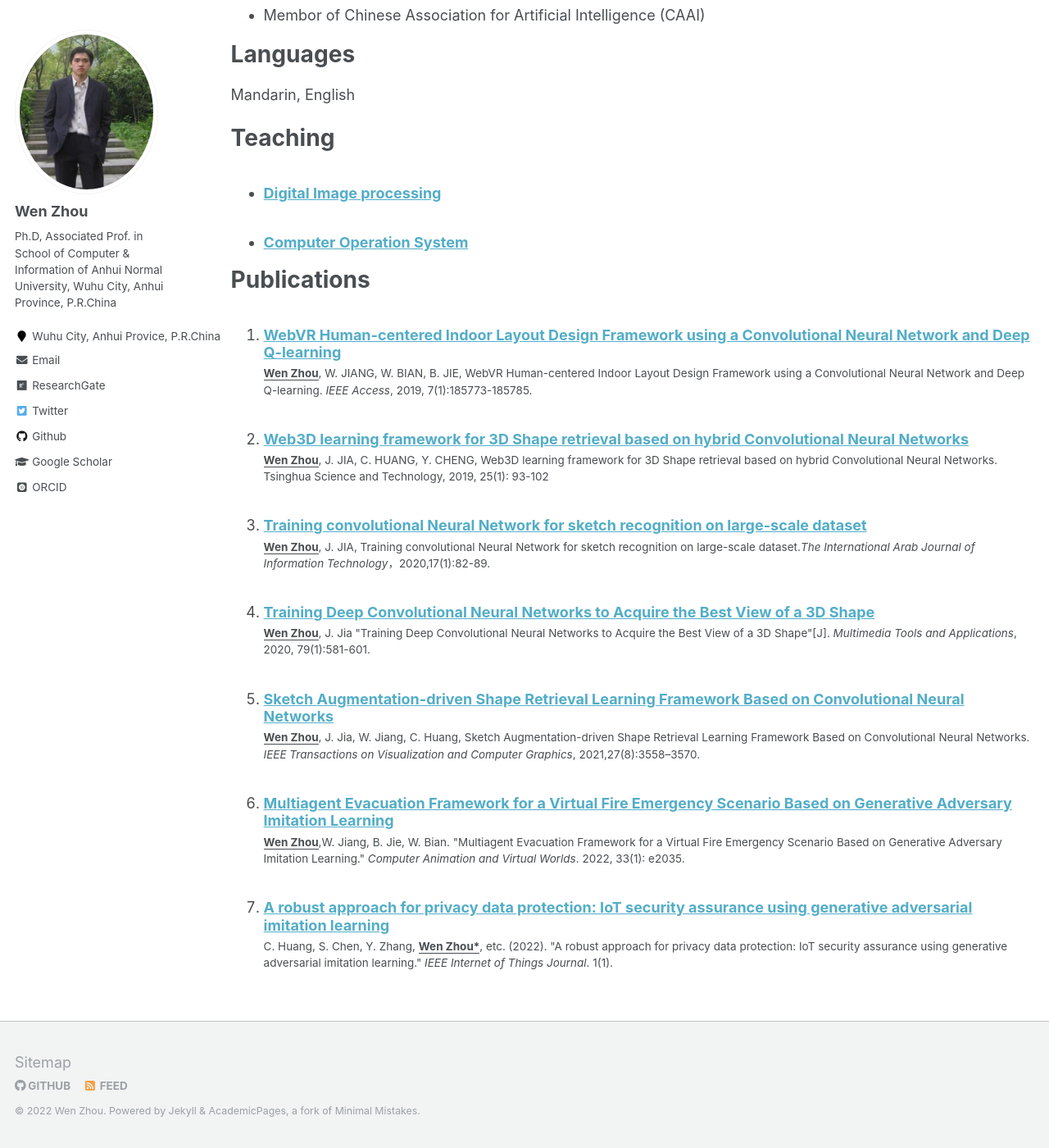
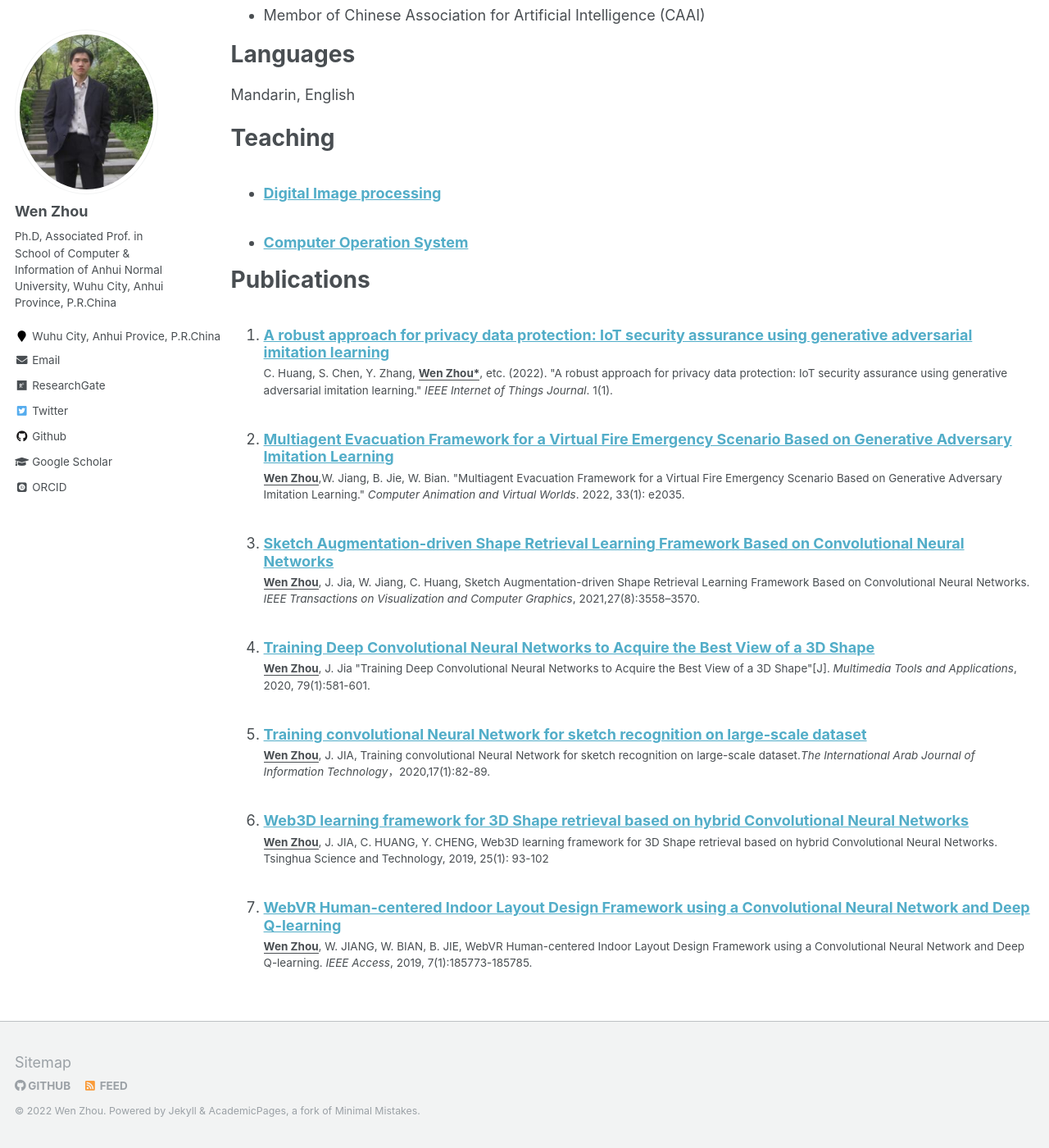
Before and after one commit to zhouwen327/zhouwen327.github.io, a Jekyll site: the page built from _pages/cv.md, in a window 1280 px wide and 1400 px high, scrolled down 1398 px. Shown: the whole window at 82% size. Built offline with Jekyll 4.4.1, drawn with Linux system fonts in a browser that asks for light colours; some web fonts are replaced.

Commit message:
Update cv.md

```diff
--- a/_pages/cv.md
+++ b/_pages/cv.md
@@ -65,7 +65,7 @@ Teaching
 
 Publications
 ======
-<ol>{% for post in site.publications %}
+<ol>{% for post in site.publications reversed %}
        {% include archive-single-cv.html %}
     {% endfor %}
 </ol>
```
